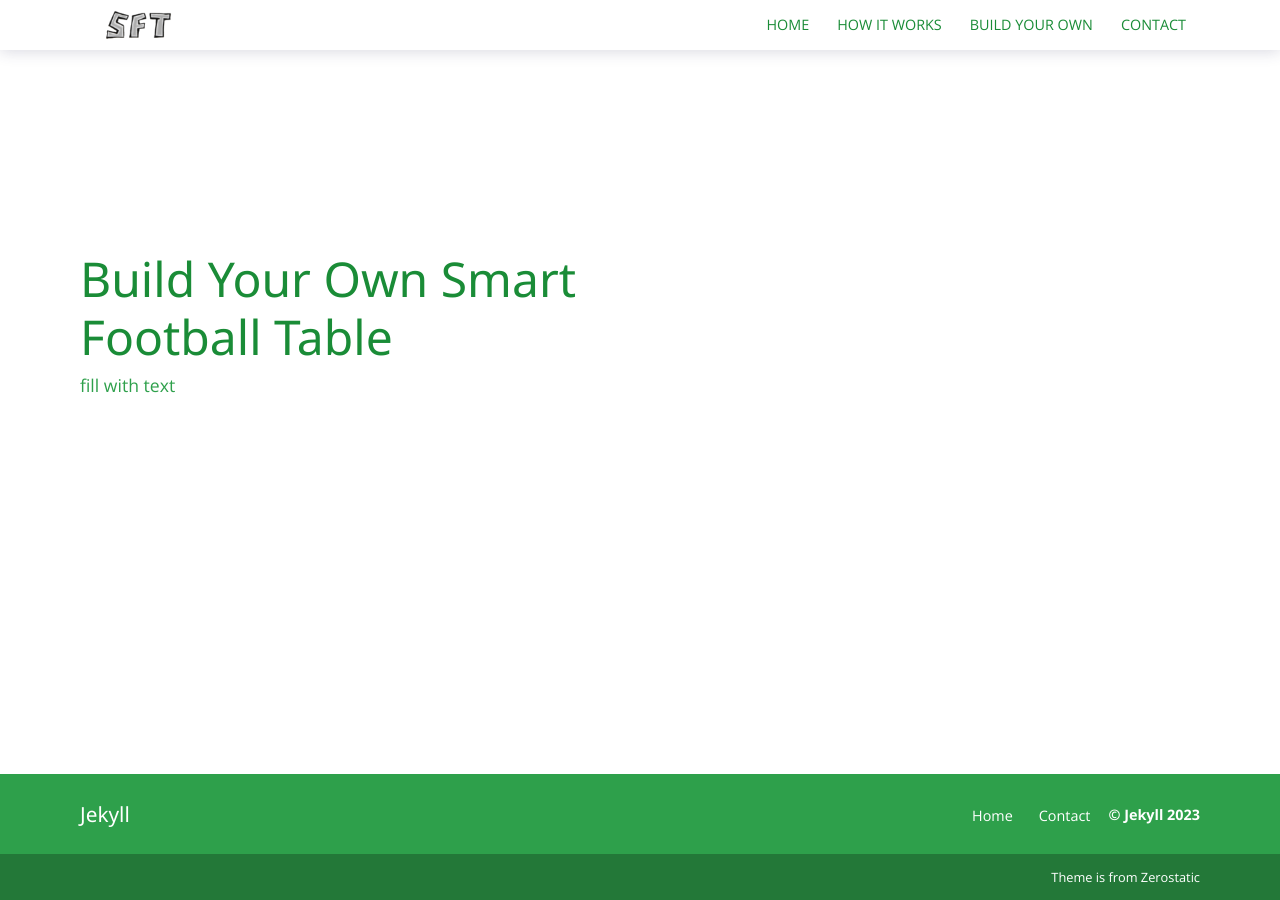
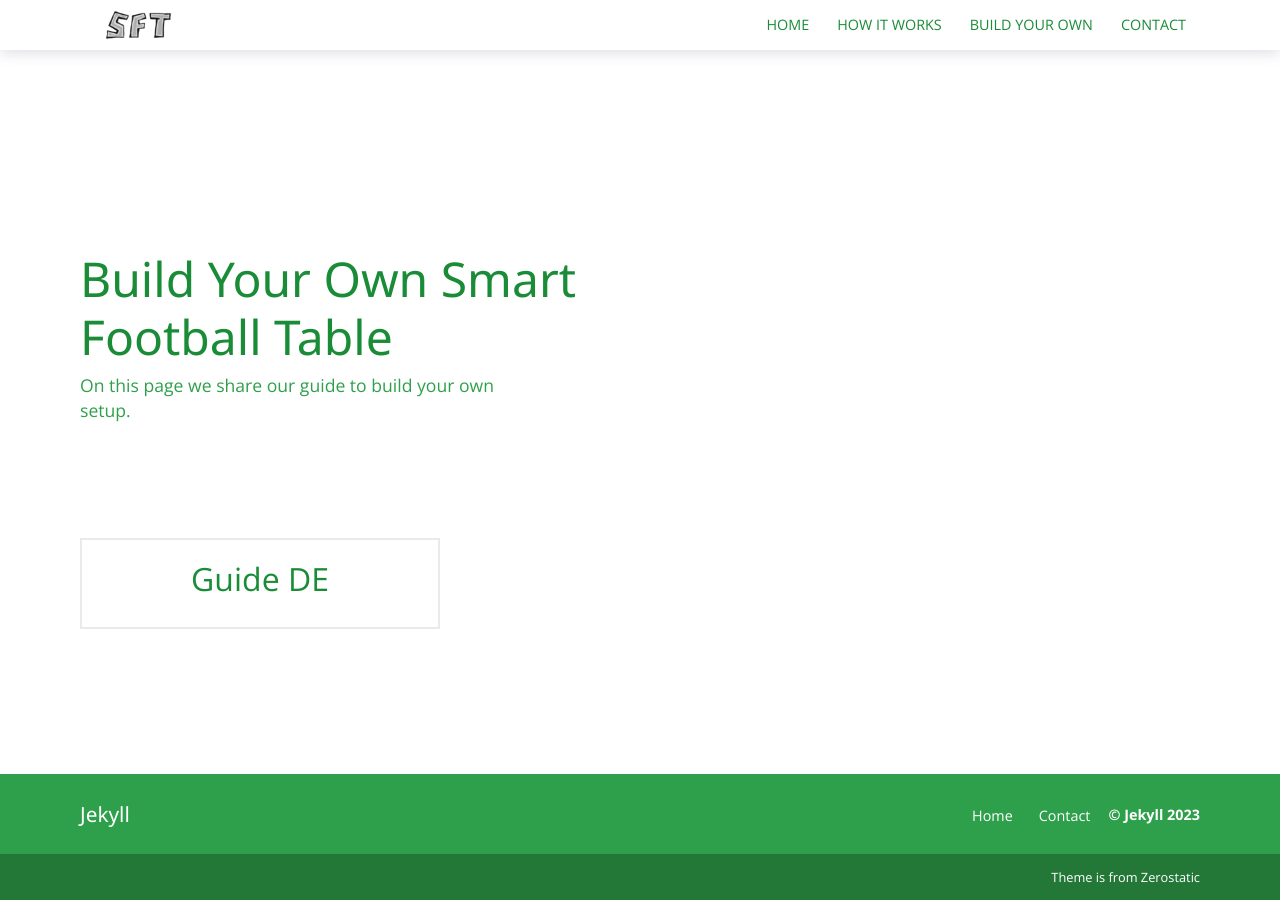
Before and after one commit to smart-football-table/smart-football-table.github.io, a Jekyll site: the page built from build.html, in a window 1280 px wide. Built offline with Jekyll 4.4.1, drawn with Linux system fonts in a browser that asks for light colours.

Commit message:
setup sft build guide

```diff
--- a/_config.yml
+++ b/_config.yml
@@ -7,10 +7,18 @@ collections:
   sftcomponents:
     output: true
     permalink: /component/:path/
+  sftbuildguides:
+    output: true
+    permalink: /build/:path/
 
 defaults:
   - scope:
       type: sftcomponents
+    values:
+      layout: sftcomponent
+      bodyClass: page-sftcomponent-single
+  - scope:
+      type: sftbuildguides
     values:
       layout: sftcomponent
       bodyClass: page-sftcomponent-single
--- a/_sass/pages/sftcomponents/_sftcomponents-list.scss
+++ b/_sass/pages/sftcomponents/_sftcomponents-list.scss
@@ -1,5 +1,4 @@
 .sftcomponents-list {
-  background-image: url('../images/sft_howitworks.png');
   background-repeat: no-repeat;
   background-size: 115%;
   background-position: 49px -40px;
--- a/build.html
+++ b/build.html
@@ -10,9 +10,27 @@ bodyClass: page-team-list
       <div class="col-12">
         <h1>Build Your Own Smart Football Table</h1>
         <p>
-          fill with text
+          On this page we share our guide to build your own setup.
         </p>
       </div>
     </div>
   </div>
 </div>
+
+<div class="container pb-6">
+  <div class="row">
+    {% for sftbuildguide in site.sftbuildguides %}
+    <div class="col-12 col-md-4 mb-4">
+      <div class="feature">
+        <div class="sftcomponent-summary">
+          <div class="sftcomponent-content">
+            <h2 class="sftcomponent">
+              <a href="{{site.baseurl}}{{ sftbuildguide.url }}">{{ sftbuildguide.title }}</a>
+            </h2>
+          </div>
+        </div>
+      </div>
+    </div>
+    {% endfor %}
+  </div>
+</div>
```
Also changed, not shown: other parts of build.html (+1 -1 lines), _sftbuildguides/deguide.md (added, +10 -0 lines), _sftcomponents/ball-detection.md (+1 -1 lines), assets/images/sft_buildyourown.png (deleted), assets/images/sft_howitworks.png (deleted).
